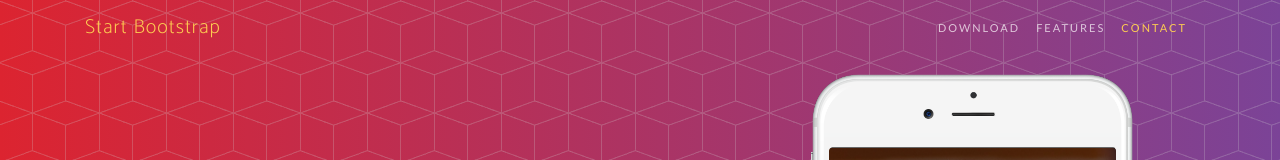
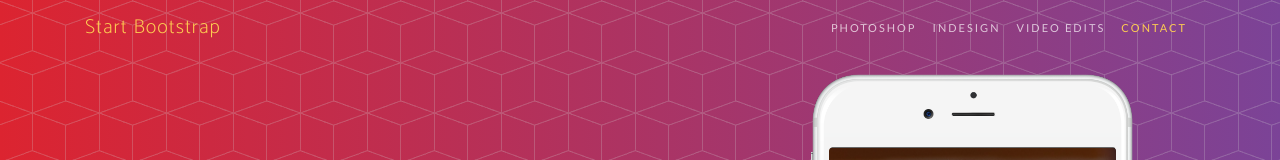
Before and after one commit to austinJones95/austinJones95.github.io, a website with bundled scripts: page index.html in a window 1280 px wide. Shown: the top 160 px of the page. Built offline with nearby package versions, Linux system fonts and the light colour scheme; files whose address does not match are found by name; a web font is replaced by a local one.

Commit message:
Update index.html

```diff
--- a/index.html
+++ b/index.html
@@ -41,10 +41,13 @@
         <div class="collapse navbar-collapse" id="navbarResponsive">
           <ul class="navbar-nav ml-auto">
             <li class="nav-item">
-              <a class="nav-link js-scroll-trigger" href="#download">Download</a>
+              <a class="nav-link js-scroll-trigger" href="#download">PhotoShop</a>
             </li>
             <li class="nav-item">
-              <a class="nav-link js-scroll-trigger" href="#features">Features</a>
+              <a class="nav-link js-scroll-trigger" href="#features">InDesign</a>
+            </li>
+            <li class="nav-item">
+              <a class="nav-link js-scroll-trigger" href="#features">Video Edits</a>
             </li>
             <li class="nav-item">
               <a class="nav-link js-scroll-trigger" href="#contact">Contact</a>
```
